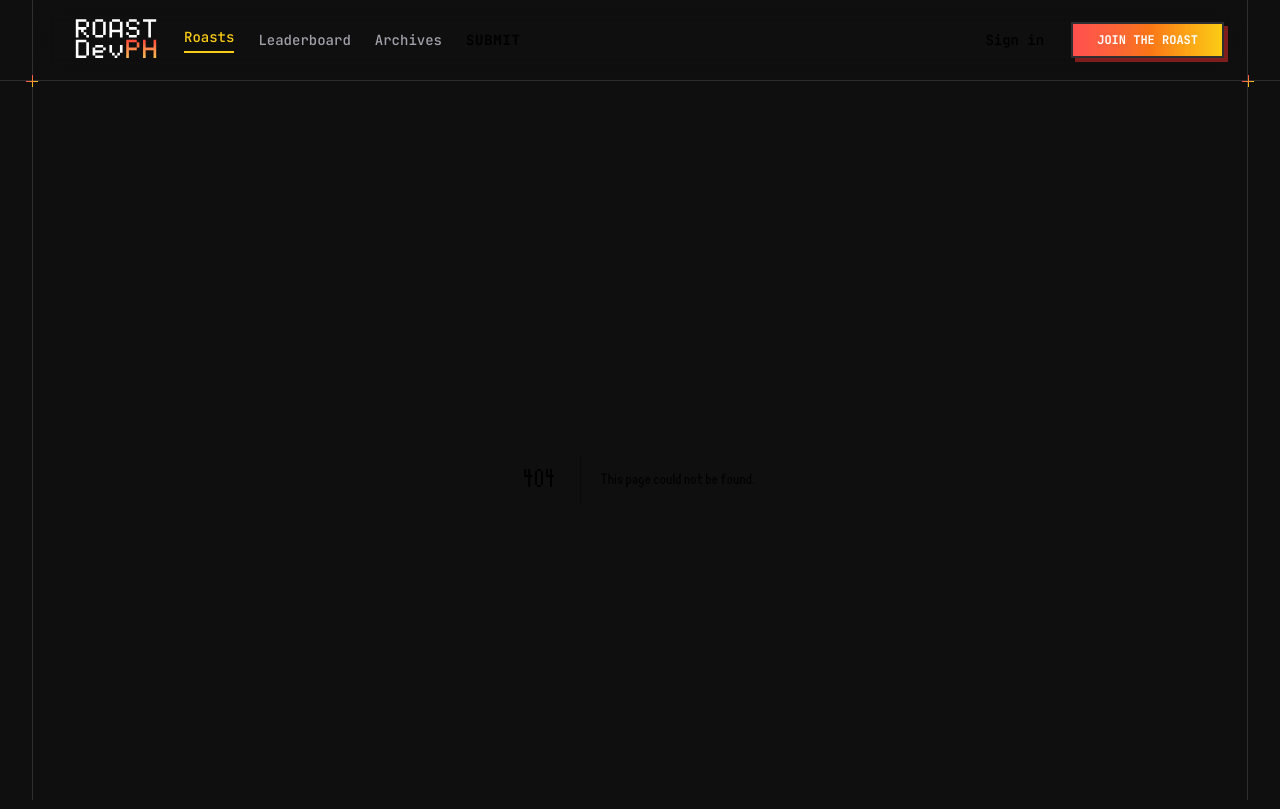
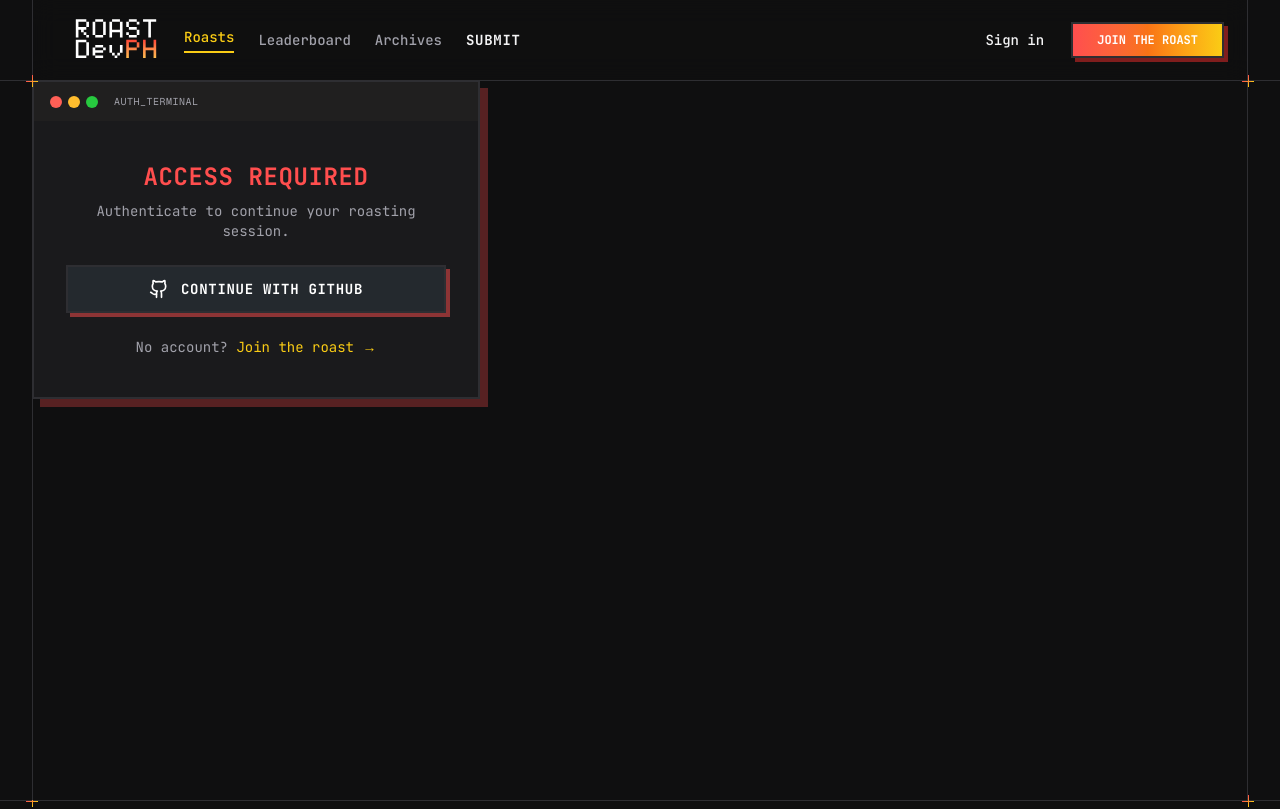
Before and after one commit to bosquejun/roastdev.ph, a Next.js app in the folder apps/web/: page /auth/sign-in in a window 1280 px wide. Before the commit this address had no page. Shown: the top 809 px of the page. Built offline with nearby package versions, Linux system fonts and the light colour scheme; no server answers.

Commit message:
Add sign-in page with GitHub OAuth

```diff
--- /dev/null
+++ b/apps/web/app/auth/sign-in/page.tsx
@@ -0,0 +1,35 @@
+import { GitHubButton } from "@/components/auth/github-button";
+import { SignInTerminal } from "@/components/auth/sign-in-terminal";
+import Link from "next/link";
+
+export default function SignInPage() {
+  return (
+    <SignInTerminal>
+      {/* Header */}
+      <div className="text-center">
+        <h1 className="font-heading text-2xl font-bold uppercase tracking-wide text-accent-danger">
+          Access Required
+        </h1>
+        <p className="mt-2 font-body text-sm text-muted-foreground">
+          Authenticate to continue your roasting session.
+        </p>
+      </div>
+
+      {/* GitHub Button */}
+      <GitHubButton />
+
+      {/* Footer Link */}
+      <div className="text-center">
+        <p className="font-body text-sm text-muted-foreground">
+          No account?{" "}
+          <Link
+            href="/auth/sign-up"
+            className="text-accent-warning transition-colors hover:text-accent-danger"
+          >
+            Join the roast →
+          </Link>
+        </p>
+      </div>
+    </SignInTerminal>
+  );
+}
```
